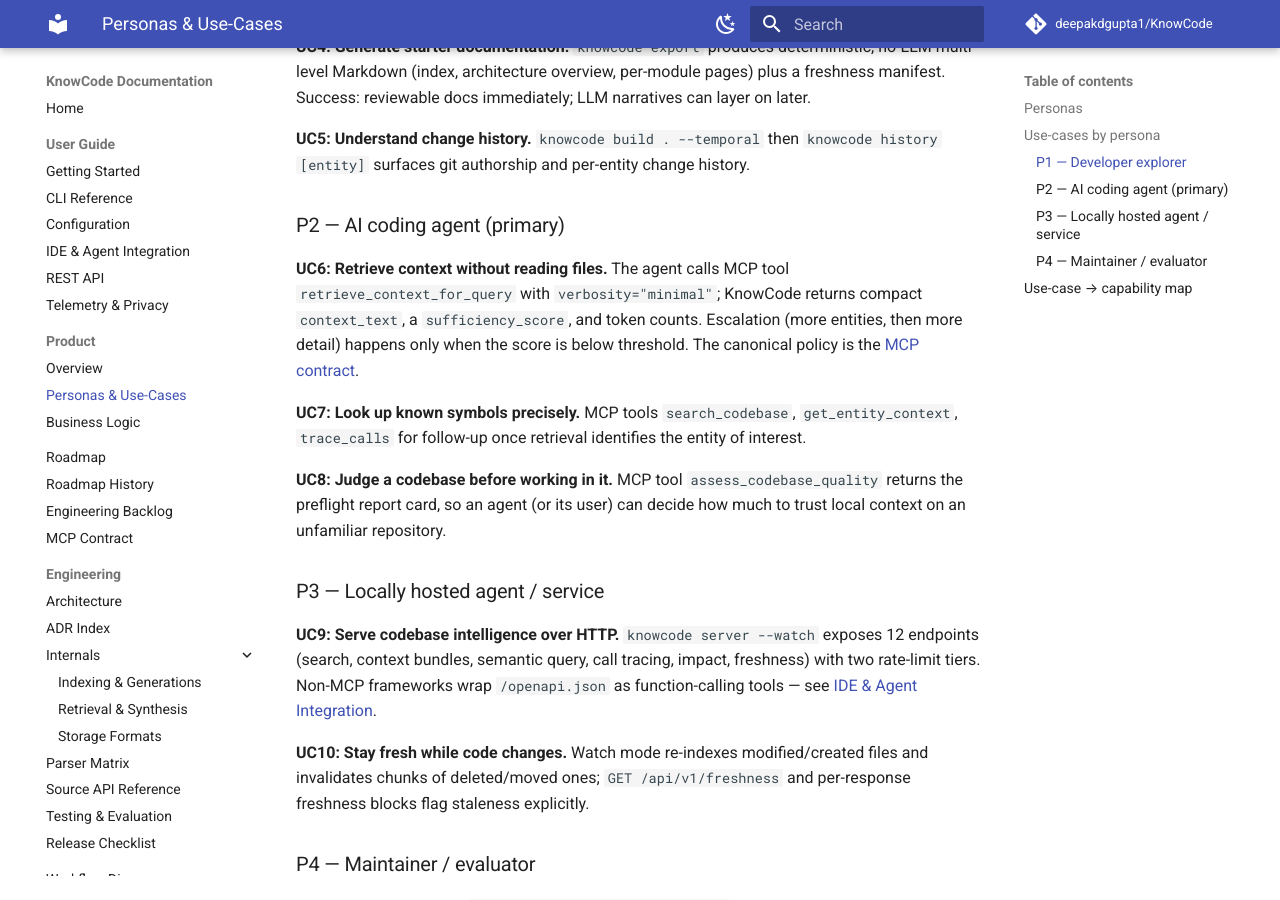
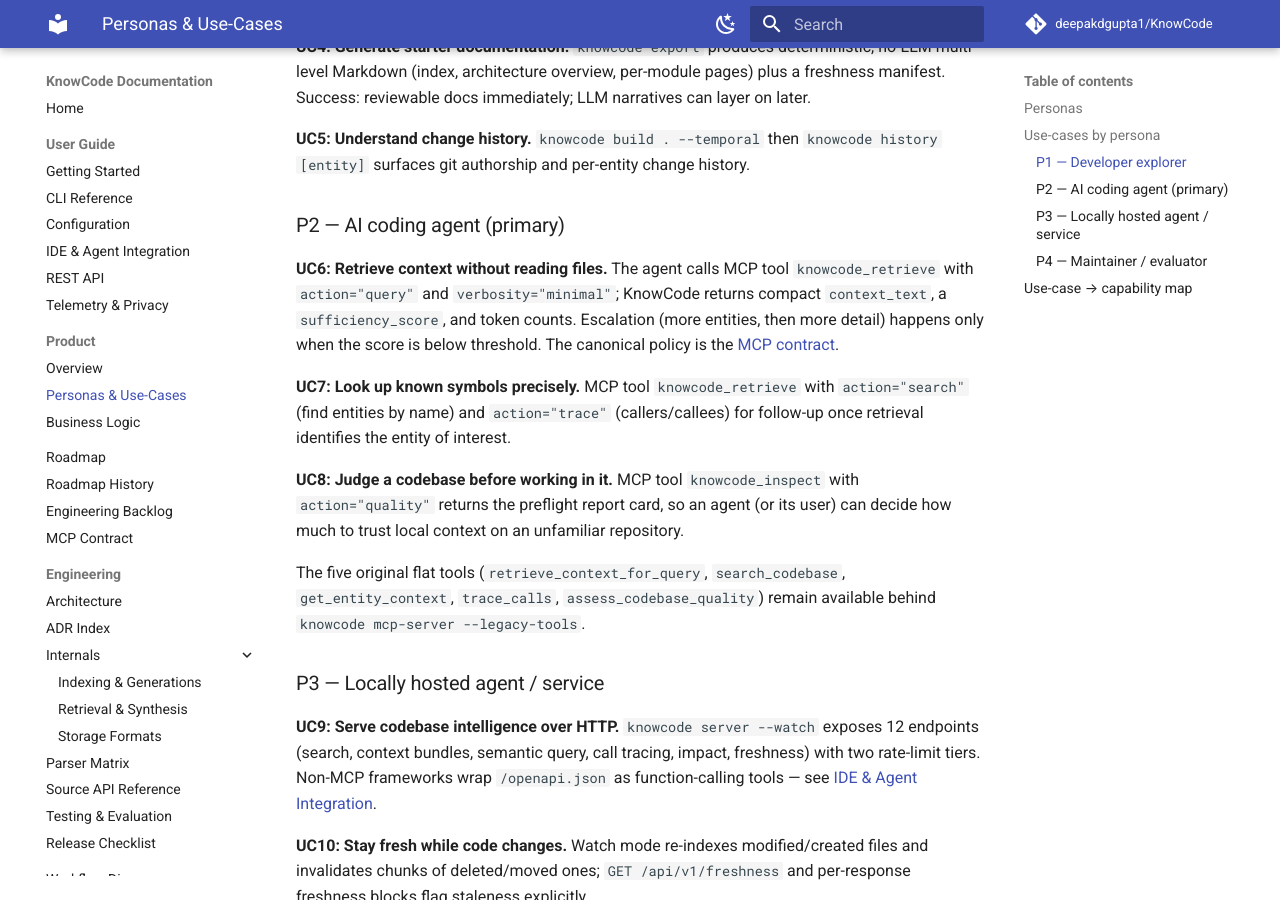
Before and after one commit to deepakdgupta1/KnowCode, an MkDocs documentation site: the page built from docs/product/personas-use-cases.md, in a window 1280 px wide and 900 px high, scrolled down 1188 px. Built offline with MkDocs 1.6.1 and Material for MkDocs 9.7.7, drawn with Linux system fonts in a browser that asks for light colours; comment, search, counter and statistics services are not loaded.

Commit message:
docs(product): use cases follow the consolidated MCP tool surface

```diff
--- a/docs/product/personas-use-cases.md
+++ b/docs/product/personas-use-cases.md
@@ -50,20 +50,26 @@
 ### P2 — AI coding agent (primary)
 
 **UC6: Retrieve context without reading files.**
-The agent calls MCP tool `retrieve_context_for_query` with
+The agent calls MCP tool `knowcode_retrieve` with `action="query"` and
 `verbosity="minimal"`; KnowCode returns compact `context_text`, a
 `sufficiency_score`, and token counts. Escalation (more entities, then more
 detail) happens only when the score is below threshold. The canonical
 policy is the [MCP contract](../mcp-contract.md).
 
 **UC7: Look up known symbols precisely.**
-MCP tools `search_codebase`, `get_entity_context`, `trace_calls` for
-follow-up once retrieval identifies the entity of interest.
+MCP tool `knowcode_retrieve` with `action="search"` (find entities by
+name) and `action="trace"` (callers/callees) for follow-up once retrieval
+identifies the entity of interest.
 
 **UC8: Judge a codebase before working in it.**
-MCP tool `assess_codebase_quality` returns the preflight report card, so an
-agent (or its user) can decide how much to trust local context on an
-unfamiliar repository.
+MCP tool `knowcode_inspect` with `action="quality"` returns the preflight
+report card, so an agent (or its user) can decide how much to trust local
+context on an unfamiliar repository.
+
+The five original flat tools (`retrieve_context_for_query`,
+`search_codebase`, `get_entity_context`, `trace_calls`,
+`assess_codebase_quality`) remain available behind
+`knowcode mcp-server --legacy-tools`.
 
 ### P3 — Locally hosted agent / service
 
```
